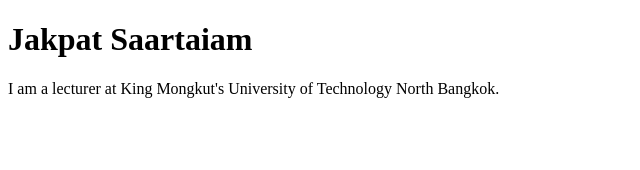
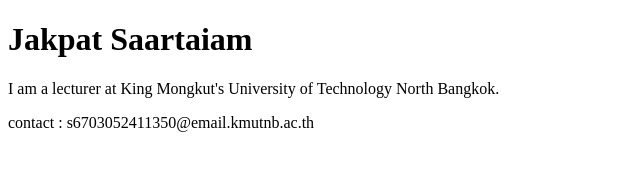
Before and after one commit to s6703052411350-sketch/github-desktop-project, a plain HTML site: page index.html in a window 1280 px wide. Shown: the whole page, without its empty margins (0-640 px from the left). Drawn offline with Linux system fonts and the light colour scheme.

Commit message:
Add contact me
add contact me

```diff
--- a/index.html
+++ b/index.html
@@ -8,5 +8,6 @@
 <body>
     <h1>Jakpat Saartaiam</h1>
     <p>I am a lecturer at King Mongkut's University of Technology North Bangkok.</p>
+    <footer>contact : s6703052411350@email.kmutnb.ac.th</footer>
 </body>
 </html>
```
